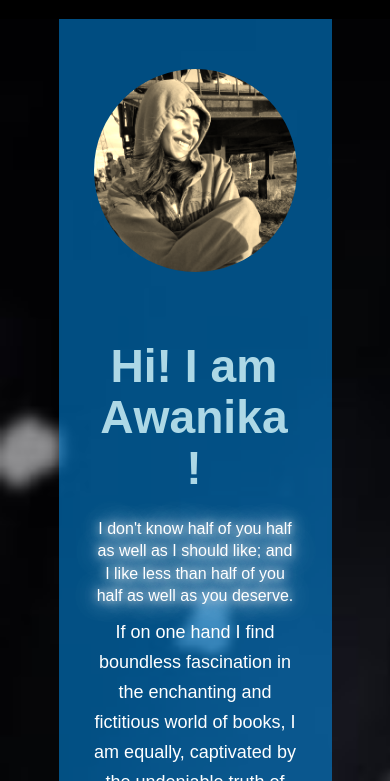
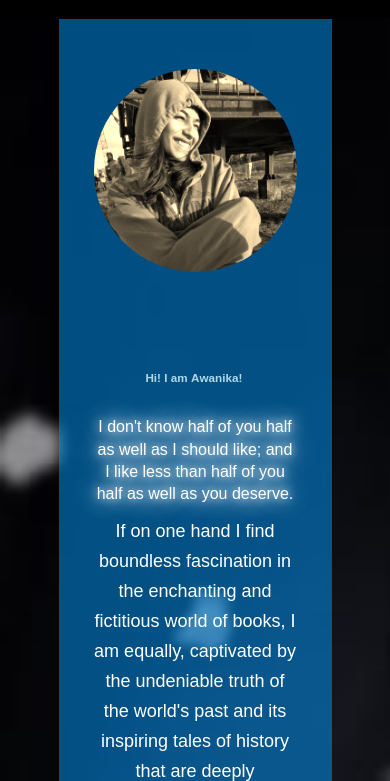
Before and after one commit to awamay/awamay.github.io, a plain HTML site: page index.html in a window 390 px wide. Shown: the part 63-844 px from the top of the page. Drawn offline with nearby package versions, Linux system fonts and the light colour scheme; some packages are replaced by stand-ins of ours; a web font is replaced by a local one.

Commit message:
responsive headinh

```diff
--- a/index.html
+++ b/index.html
@@ -70,7 +70,7 @@
       <div class="column">
         <h1 class="stylish ml6" style="color: lightblue;">
           <span class="text-wrapper">
-            <span class="letters">Hi! I am Awanika!</span>
+            <span class="letters" style="font-size:3vw;">Hi! I am Awanika!</span>
           </span>
         </h1>
 
```
